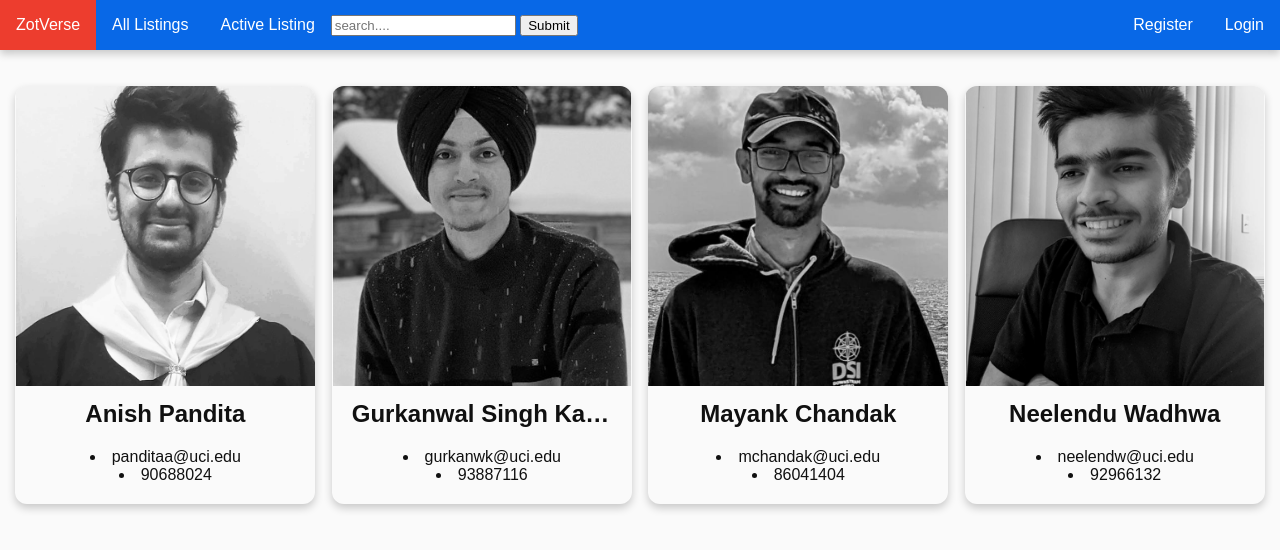
After one commit to jr2ngb2/auctionapp, a Django app: page /about/ in a window 1280 px wide. The commit adds this page. Shown: the top 550 px of the page. Run offline with Django 3.2, Linux system fonts and the light colour scheme; some libraries are stand-ins or nearby versions.

Commit message:
about team added

```diff
--- a/auctionrush/urls.py
+++ b/auctionrush/urls.py
@@ -22,6 +22,7 @@ from auctions import views as auctions_views
 
 urlpatterns = [
     path('', auctions_views.index, name="index"),
+    path('about/', auctions_views.about, name="about"),
     path('myauctions/', auctions_views.my_auctions, name="my_auctions"),
     path('mybids/', auctions_views.my_bids, name="my_bids"),
     path('auctions/', include('auctions.urls')),
--- /dev/null
+++ b/auctions/templates/auctions/about.html
@@ -0,0 +1,46 @@
+{% extends "base.html" %}
+{% block content %}
+<html>
+    <title>About Us</title>
+    <body>
+        <div class="wrapper">
+            <a class="auction-card">
+                <div><img class="auction_image_index" src="/static/Anish.png"></div>
+                <div class="auction-card-title">Anish Pandita</div>
+                <li>panditaa@uci.edu</li>
+                <li>90688024</li>
+                <!-- <a href="#">
+                    LinkedIn
+                </a> -->
+            </a>
+            <a class="auction-card">
+                <div><img class="auction_image_index" src="/static/GK.jpg"></div>
+                <div class="auction-card-title">Gurkanwal Singh Kang</div>
+                <li>gurkanwk@uci.edu</li>
+                <li>93887116</li>
+                <!-- <li><a href="https://www.linkedin.com/in/mayank-chandak/">
+                    LinkedIn
+                </a></li> -->
+            </a>
+            <a class="auction-card">
+                <div><img class="auction_image_index" src="/static/Mayank.png"></div>
+                <div class="auction-card-title">Mayank Chandak</div>
+                <li>mchandak@uci.edu</li>
+                <li>86041404</li>
+                <!-- <a href="https://www.linkedin.com/in/mayank-chandak/">
+                    LinkedIn
+                </a> -->
+            </a>
+            <a class="auction-card">
+                <div><img class="auction_image_index" src="/static/Neelendu.png"></div>
+                <div class="auction-card-title">Neelendu Wadhwa</div>
+                <li>neelendw@uci.edu</li>
+                <li>92966132</li>
+                <!-- <a href="https://www.linkedin.com/in/mayank-chandak/">
+                    LinkedIn
+                </a> -->
+            </a>
+        </div>
+    </body>
+</html>
+{% endblock %}
--- a/auctions/views.py
+++ b/auctions/views.py
@@ -175,6 +175,9 @@ def my_bids(request):
     }
     return HttpResponse(template.render(context, request))
 
+def about(request):
+    return render(request, 'auctions/about.html')
+
 def search(request):
     searchListing = Auction.objects.filter(desc__icontains=request.POST["search_keyword"])
     print('\n\nsyapa\n\n')
--- a/templates/base.html
+++ b/templates/base.html
@@ -13,12 +13,12 @@
       {% block sidebar %}
         <ul class="navbar">
           <li class="auction-rush-button">
-              <a class="navbar-link" href="{% url 'index' %}">
-                  ZotVerse
-                  <!-- <img src="/static/peter1.gif" style="width:30px;height:15px;"> -->
-              </a>
-          </li>
-          <li class="navbar-item"><a class="navbar-link" href="{% url 'auctions:auctions' %}">All auctions</a></li>
+            <a class="navbar-link" href="{% url 'about' %}">
+                ZotVerse
+            </a>
+        </li>
+          <li class="navbar-item"><a class="navbar-link" href="{% url 'auctions:auctions' %}">All Listings</a></li>
+          <li class="navbar-item"><a class="navbar-link" href="{% url 'index' %}"">Active Listing</a></li>
           {% if user.is_authenticated %}
           <li class="navbar-item"><a class="navbar-link" href="{% url 'my_auctions' %}">My auctions</a></li>
           <li class="navbar-item"><a class="navbar-link" href="{% url 'my_bids' %}">My bids</a></li>
@@ -31,11 +31,11 @@
             <li class="navbar-item-right"><a class="navbar-link" href="{% url 'login' %}?next={% url 'index' %}">Login</a></li>
             <li class="navbar-item-right"><a class="navbar-link" href="{% url 'register' %}?next={{request.path}}">Register</a></li>
           {% endif %}
-          <div >
+          <div style = "margin-top: 15px;">
             <!-- class="form-group mx-sm-3 mb-2" -->
             <!-- <li for="" class="sr-only"></li> -->
             <form method="post" action="/auctions/search" >
-              <input name="search_keyword" type="" class="navbar-link" id="" placeholder="Keyword"/>
+              <input name="search_keyword" type="" class="navbar-link" id="" placeholder="search...."/>
               <button type="submit">Submit<i class="fa fa-search"></i></button>
             </form>
 
```
Also changed, not shown: auctions/migrations/0012_teammembers.py (added), auctions/migrations/0013_rename_teammembers_teammember.py (added), auctions/migrations/0014_delete_teammember.py (added), auctions/models.py (line endings or trailing spaces), db.sqlite3, static/Anish.png (added), static/GK.jpg (added), static/Mayank.png (added), static/Neelendu.png (added), 1 other file.
